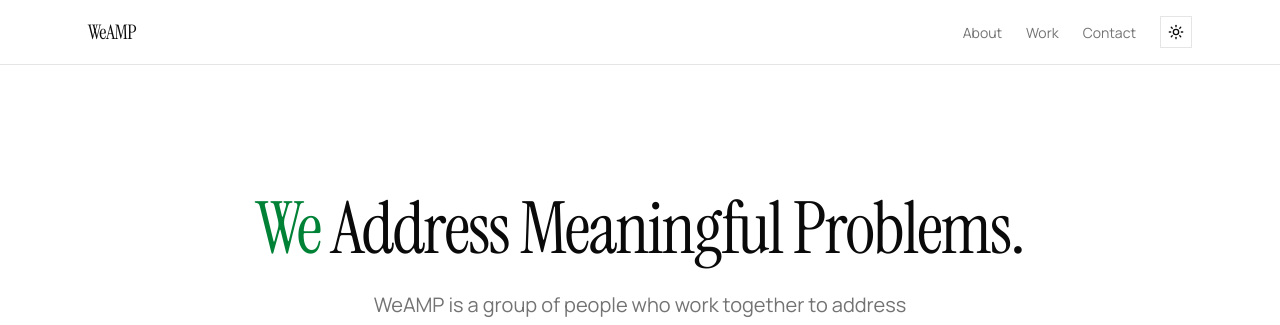
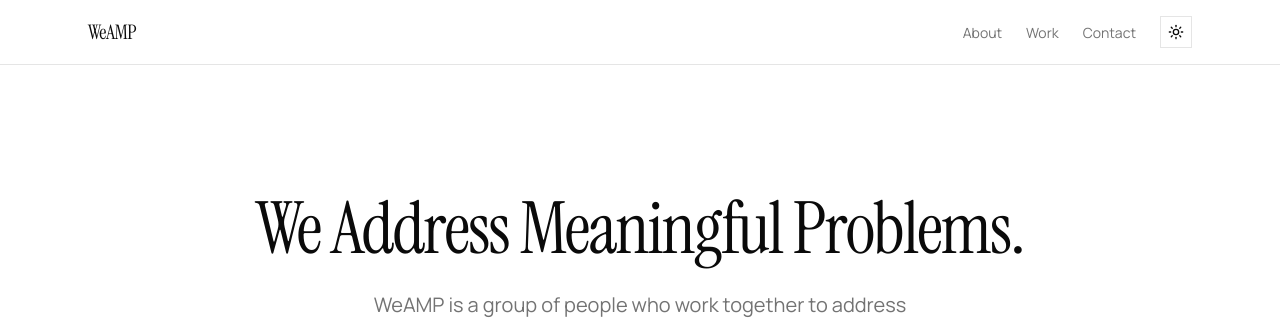
Before and after one commit to weamp-org/website, a Next.js app: page / in a window 1280 px wide. Shown: the top 325 px of the page. Built offline with nearby package versions, Linux system fonts and the light colour scheme.

Commit message:
fix: remove accent color from hero headline

```diff
--- a/src/app/page.tsx
+++ b/src/app/page.tsx
@@ -65,8 +65,7 @@ export default function Home() {
       <section className="px-4 py-24 sm:px-6 sm:py-32">
         <div className="mx-auto max-w-3xl text-center">
           <h1 className="font-heading text-5xl font-normal tracking-tight text-foreground sm:text-6xl md:text-7xl">
-            <span className="text-primary">We</span> Address Meaningful
-            Problems.
+            We Address Meaningful Problems.
           </h1>
           <p className="mx-auto mt-6 max-w-xl text-lg leading-relaxed text-muted-foreground sm:text-xl">
             WeAMP is a group of people who work together to address meaningful
```
